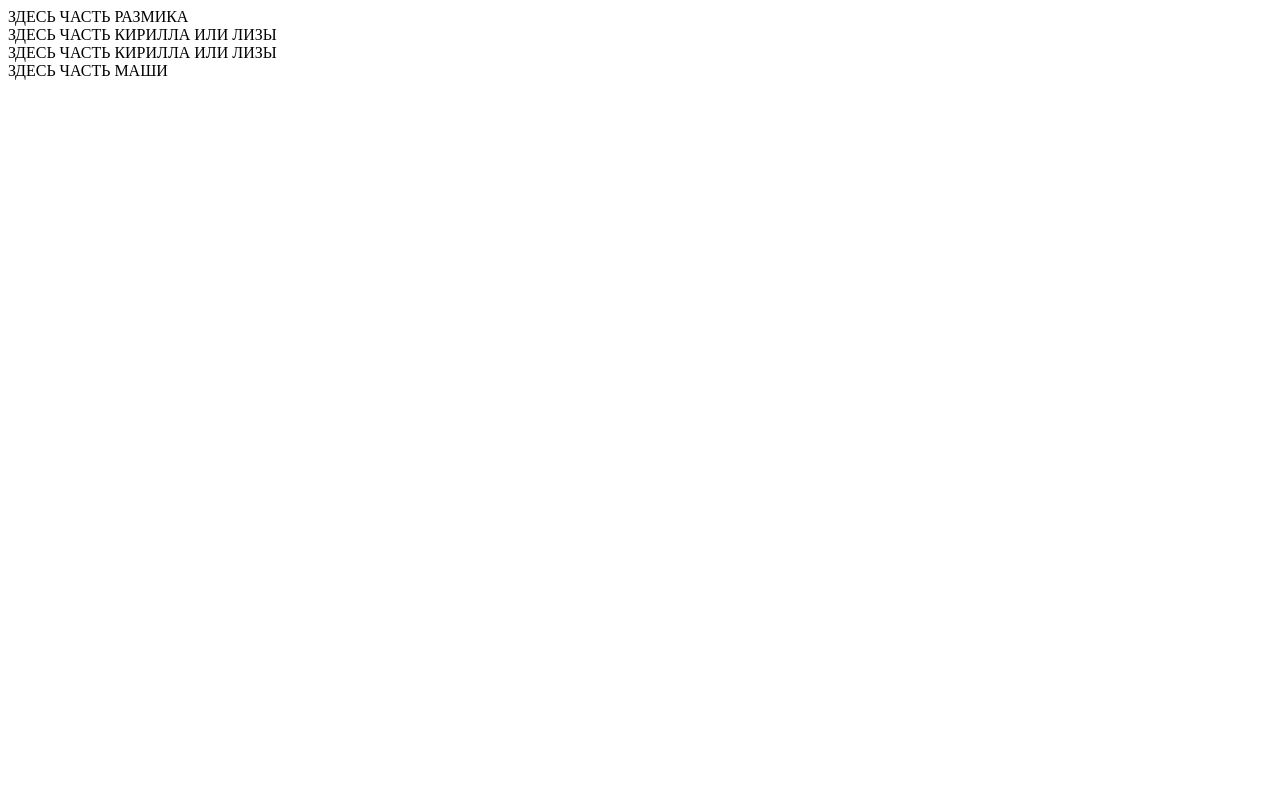
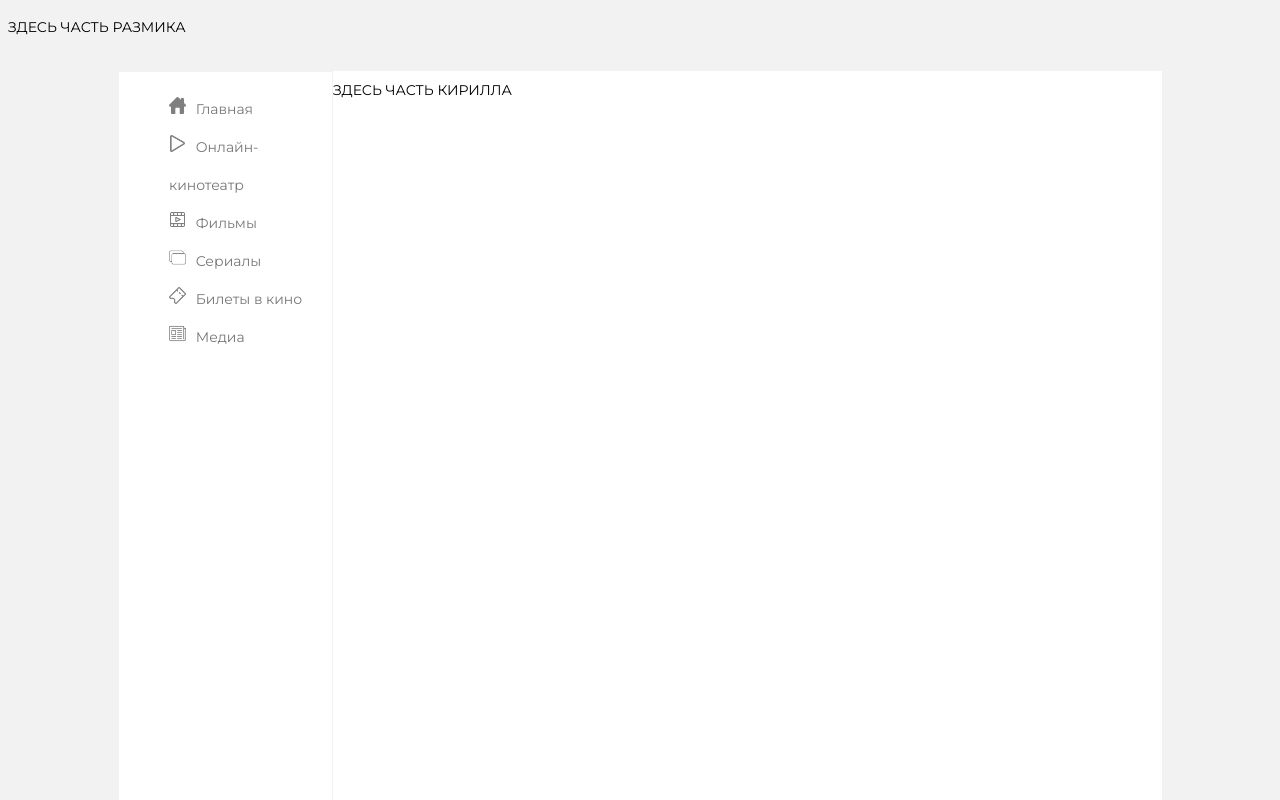
Before and after one commit to krylokha/teamtask, a plain HTML site: page index.html in a window 1280 px wide. Shown: the top 800 px of the page. Drawn offline with Linux system fonts and the light colour scheme.

Commit message:
Loza added menu column in the the web-page

```diff
--- a/index.html
+++ b/index.html
@@ -6,17 +6,40 @@
         <title>Кинопоиск - наша первая командная DAMAGEшка</title>
     </head>
     <body>
-        <header>
+        <div id="header">
             ЗДЕСЬ ЧАСТЬ РАЗМИКА
-        </header>
-        <aside>
-            ЗДЕСЬ ЧАСТЬ КИРИЛЛА ИЛИ ЛИЗЫ
-        </aside>
-        <div>
-            ЗДЕСЬ  ЧАСТЬ КИРИЛЛА ИЛИ ЛИЗЫ
         </div>
-        <footer>
+        <div id="menu">
+            <div>
+                <img src="./icons/home.jpg" alt="Дом" class="icons">
+                Главная
+            </div>
+            <div>
+                <img src="./icons/play_button_empty.png" alt="Кнопка" class="icons">
+                Онлайн-кинотеатр
+            </div>
+            <div>
+                <img src="./icons/film.png" alt="Кино" class="icons">
+                Фильмы
+            </div>
+            <div>
+                <img src="./icons/series.png" alt="Прямоугольники" class="icons">
+                Сериалы
+            </div>
+            <div>
+                <img src="./icons/ticket.png" alt="Билет" class="icons">
+                Билеты в кино
+            </div>
+            <div>
+                <img src="./icons/media.png" alt="Газета" class="icons">
+                Медиа
+            </div>
+        </div>
+        <div id="article">
+            ЗДЕСЬ  ЧАСТЬ КИРИЛЛА
+        </div>
+        <div id="footer">
             ЗДЕСЬ ЧАСТЬ МАШИ
-        </footer>
+        </div>
     </body>
 </html>
--- a/style.css
+++ b/style.css
@@ -0,0 +1,50 @@
+@import url('https://fonts.googleapis.com/css2?family=Montserrat&display=swap');
+
+body {
+    font-family: 'Montserrat', Arial, Tahoma, Verdana, sans-serif;
+    align-items: center;
+    font-size: 14px;
+    font-weight: 400;
+    font-style: normal;
+    line-height: 38px;
+    cursor: pointer;
+    text-decoration: none;
+    background: #F2F2F2;
+}
+
+#article {
+    height: 1080px;
+    display: block;
+    margin-right: 110px;
+    margin-left: 273px;
+    background: #FFFFFF;
+}
+
+#menu {
+    width: 163px;
+    height: 1080px;
+    display: block;
+    color: #777777;
+    margin-left: 110px;
+    float: left;
+    background: #FFFFFF;
+    border: 1px solid #F2F2F2;
+    padding: 18px 0px 0px 50px;
+}
+
+#header {
+    height: 63px;
+    width: 100%;
+}
+
+#footer {
+    pass;
+}
+
+.icons {
+    width: 17px;
+    height: 17px;
+    filter: alpha(Opacity=50);
+    opacity: 0.5;
+    padding-right: 6px;
+}
```
Also changed, not shown: icons/film.png (added), icons/home.jpg (added), icons/media.png (added), icons/play_button_empty.png (added), icons/play_button_full.png (added), icons/series.png (added), icons/ticket.png (added).
